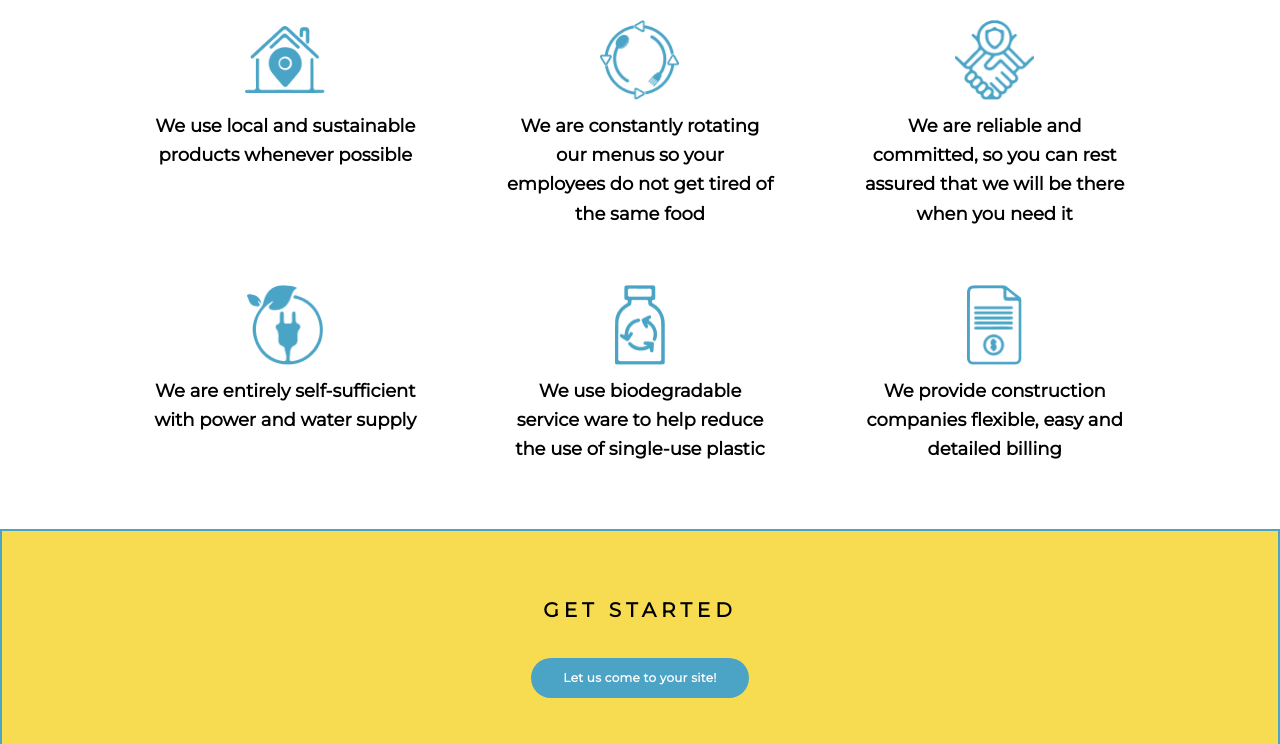
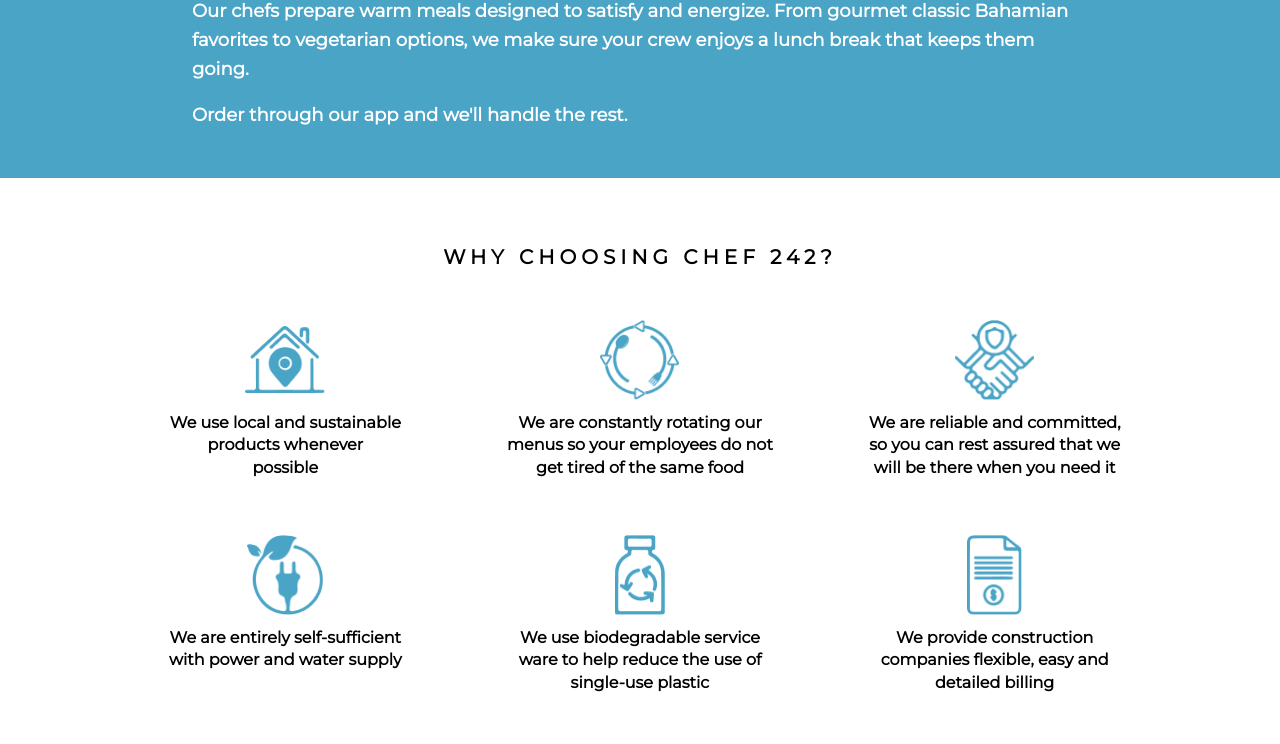
Before and after one commit to SaffaAbbas/chef, a Next.js app: page /about in a window 1280 px wide. Shown: the part 1566-2310 px from the top of the page. Built offline with nearby package versions, Linux system fonts and the light colour scheme.

Commit message:
new changes added

```diff
--- a/src/app/about/page.tsx
+++ b/src/app/about/page.tsx
@@ -15,32 +15,45 @@
   {
     icon: "logo1.png",
     iconAlt: "Local and sustainable sourcing",
-    text: "We use local and sustainable products whenever possible",
+    lines: ["We use local and sustainable", "products whenever", "possible"],
   },
   {
     icon: "icon.png",
     iconAlt: "Rotating menus",
-    text: "We are constantly rotating our menus so your employees do not get tired of the same food",
+    lines: [
+      "We are constantly rotating our",
+      "menus so your employees do not get tired of the same food",
+    ],
   },
   {
     icon: "Frame 27.png",
     iconAlt: "Reliable service",
-    text: "We are reliable and committed, so you can rest assured that we will be there when you need it",
+    lines: [
+      "We are reliable and committed,",
+      "so you can rest assured that we",
+      "will be there when you need it",
+    ],
   },
   {
     icon: "Frame 30.png",
     iconAlt: "Self-sufficient operations",
-    text: "We are entirely self-sufficient with power and water supply",
+    lines: ["We are entirely self-sufficient", "with power and water supply"],
   },
   {
     icon: "Frame 29.png",
     iconAlt: "Biodegradable service ware",
-    text: "We use biodegradable service ware to help reduce the use of single-use plastic",
+    lines: [
+      "We use biodegradable service ware to help reduce the use of single-use plastic",
+    ],
   },
   {
     icon: "Frame 28.png",
     iconAlt: "Detailed billing",
-    text: "We provide construction companies flexible, easy and detailed billing",
+    lines: [
+      "We provide construction",
+      "companies flexible, easy and",
+      "detailed billing",
+    ],
   },
 ] as const;
 
@@ -53,24 +66,23 @@
         </h1>
       </section>
 
-      <section className="bg-white py-10">
+      <section className="bg-white pb-0 pt-10">
         <div className="px-4 sm:px-8">
           <p className="text-center text-[18px] font-semibold text-black">
             Feeding a happy and healthy construction force..
           </p>
         </div>
 
-        <div className="mt-8 w-full overflow-hidden rounded-none">
-          <div className="relative h-[clamp(260px,52vw,420px)] w-full sm:h-[520px] lg:h-[620px]">
+        <div className="mt-8 w-full">
           <Image
             src="/images/about.png"
             alt="Workers enjoying a meal at the site"
-              fill
-              className="object-cover object-center"
+            width={1920}
+            height={1080}
+            className="h-auto w-full object-contain"
             sizes="100vw"
             priority
           />
-          </div>
         </div>
       </section>
 
@@ -116,8 +128,12 @@
                   sizes="80px"
                 />
               </div>
-              <p className="mt-3 text-[18px] font-semibold leading-relaxed text-black">
-                {item.text}
+              <p className="mx-auto mt-3 min-h-[calc(1.4em*3)] max-w-[320px] text-[16px] font-semibold leading-[1.4] text-black">
+                {item.lines.map((line, idx) => (
+                  <span key={idx} className="block">
+                    {line}
+                  </span>
+                ))}
               </p>
             </div>
           ))}
--- a/src/app/components/Footer.tsx
+++ b/src/app/components/Footer.tsx
@@ -53,7 +53,7 @@
           <Link href="/contact" className="hover:text-black/80">
             Contact Us
           </Link>
-          <Link href="/feedback" className="hover:text-black/80">
+          <Link href="/contact#contact-form" className="hover:text-black/80">
             Feedback
           </Link>
           <Link href="/service" className="hover:text-black/80">
--- a/src/app/components/Header.tsx
+++ b/src/app/components/Header.tsx
@@ -171,7 +171,7 @@
           <div className="border-t border-black/10 p-4">
             <div className="flex flex-col gap-2">
               <Link
-                href="/order"
+                href="/contact#contact-form"
                 className="rounded-full bg-[#4BA4C5] px-4 py-3 text-center text-xs font-semibold uppercase tracking-wide text-white transition hover:brightness-105"
                 onClick={() => setMenuOpen(false)}
               >
@@ -257,7 +257,7 @@
 
         <div className="flex w-full max-w-md flex-col items-stretch gap-2 self-center sm:w-auto sm:max-w-none sm:flex-row sm:flex-wrap sm:justify-center sm:gap-3 lg:justify-self-end">
           <Link
-            href="/order"
+            href="/contact#contact-form"
             className="rounded-full bg-[#4BA4C5] px-4 py-2.5 text-center text-xs font-semibold uppercase tracking-wide text-white shadow-sm transition hover:brightness-105 sm:px-5"
           >
             Order Now
--- a/src/app/components/HomeHero.tsx
+++ b/src/app/components/HomeHero.tsx
@@ -13,7 +13,7 @@
 
 const slides: Slide[] = [
   {
-    src: "/images/scroll1.png",
+    src: "/images/image 2.png",
     alt: "Fresh Bahamian food for your job site",
     title: (
       <>
@@ -34,7 +34,7 @@
     ),
   },
   {
-    src: "/images/scroll4.png",
+    src: "/images/scroll1.png",
     alt: "Operating successfully Monday through Friday",
     title: (
       <>
@@ -44,7 +44,7 @@
     ),
   },
   {
-    src: "/images/image 2.png",
+    src: "/images/scroll4.png",
     alt: "Easy and detailed billing for construction owners and managers",
     title: (
       <>
--- a/src/app/globals.css
+++ b/src/app/globals.css
@@ -20,3 +20,12 @@
   color: var(--foreground);
   font-family: var(--font-montserrat), system-ui, sans-serif;
 }
+
+@layer utilities {
+  .clamp-3 {
+    display: -webkit-box;
+    -webkit-box-orient: vertical;
+    -webkit-line-clamp: 3;
+    overflow: hidden;
+  }
+}
--- a/src/app/privacy-policy/page.tsx
+++ b/src/app/privacy-policy/page.tsx
@@ -26,6 +26,10 @@
 
       <section className="bg-white px-4 py-14 sm:px-8 sm:py-16">
         <div className="mx-auto max-w-4xl text-black">
+          <p className="text-base font-medium leading-relaxed text-black/85">
+            Last Updated: April, 2026
+          </p>
+          <br />
           <p className="text-base font-medium leading-relaxed text-black/85">
             At Chef 242, your privacy matters. We are committed to protecting
             your personal information and being transparent about how we collect
@@ -65,8 +69,8 @@
           <SectionTitle>Data protection</SectionTitle>
           <p className="mt-3 text-base font-medium leading-relaxed text-black/85">
             We take appropriate security measures to protect your personal data
-            from unauthorized access, loss, or misuse. Access to your information
-            is limited to authorized personnel only.
+            from unauthorized access, loss, or misuse. Access to your
+            information is limited to authorized personnel only.
           </p>
 
           <SectionTitle>Sharing of information</SectionTitle>
--- a/src/app/terms/page.tsx
+++ b/src/app/terms/page.tsx
@@ -30,6 +30,9 @@
 
       <section className="bg-white px-4 py-14 sm:px-8 sm:py-16">
         <div className="mx-auto max-w-4xl text-black">
+          <p className="text-base font-medium leading-relaxed text-black/85">
+            Last Updated: April, 2026
+          </p>
           <P>
             Welcome to Chef 242. By using our website and services, you agree to
             the following Terms &amp; Conditions. Please read them carefully.
```
Also changed, not shown: src/app/contact/page.tsx (+52 -2 lines). Lines whose indentation alone changed are shown as unchanged.
